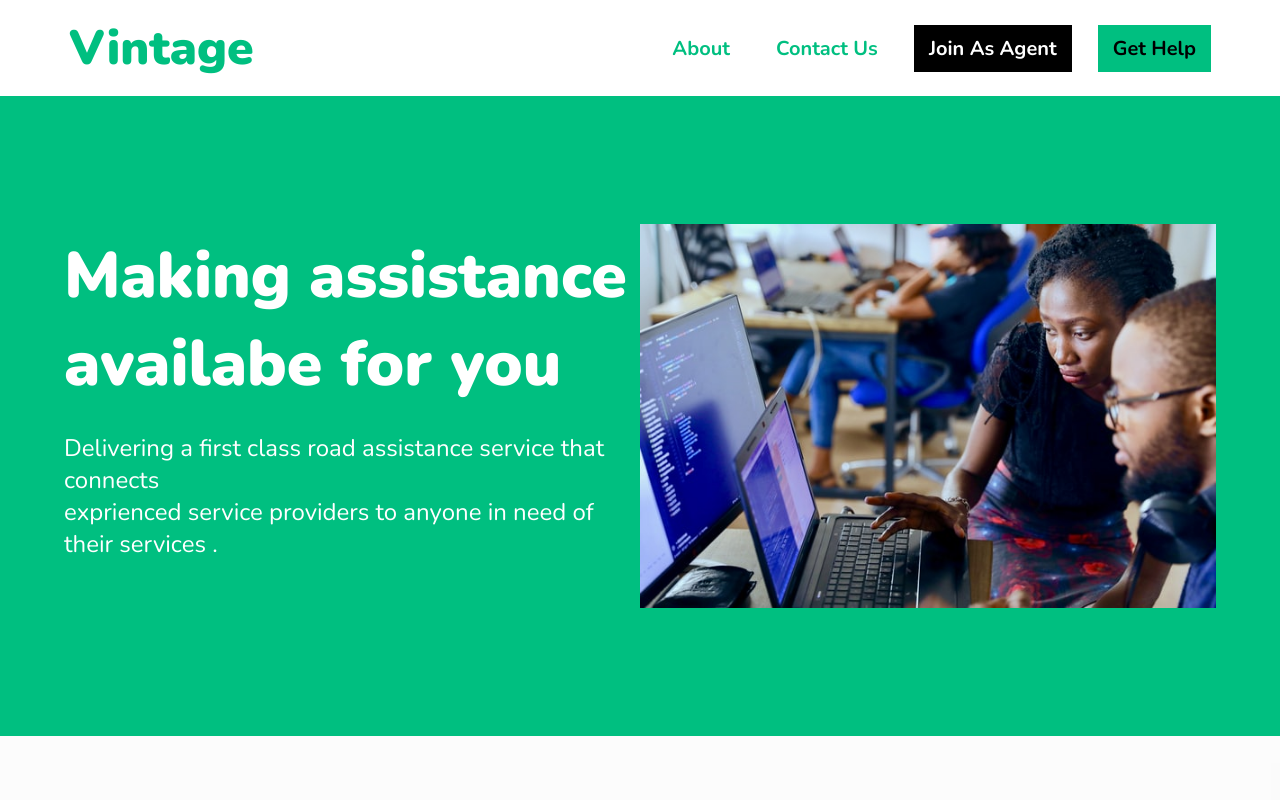
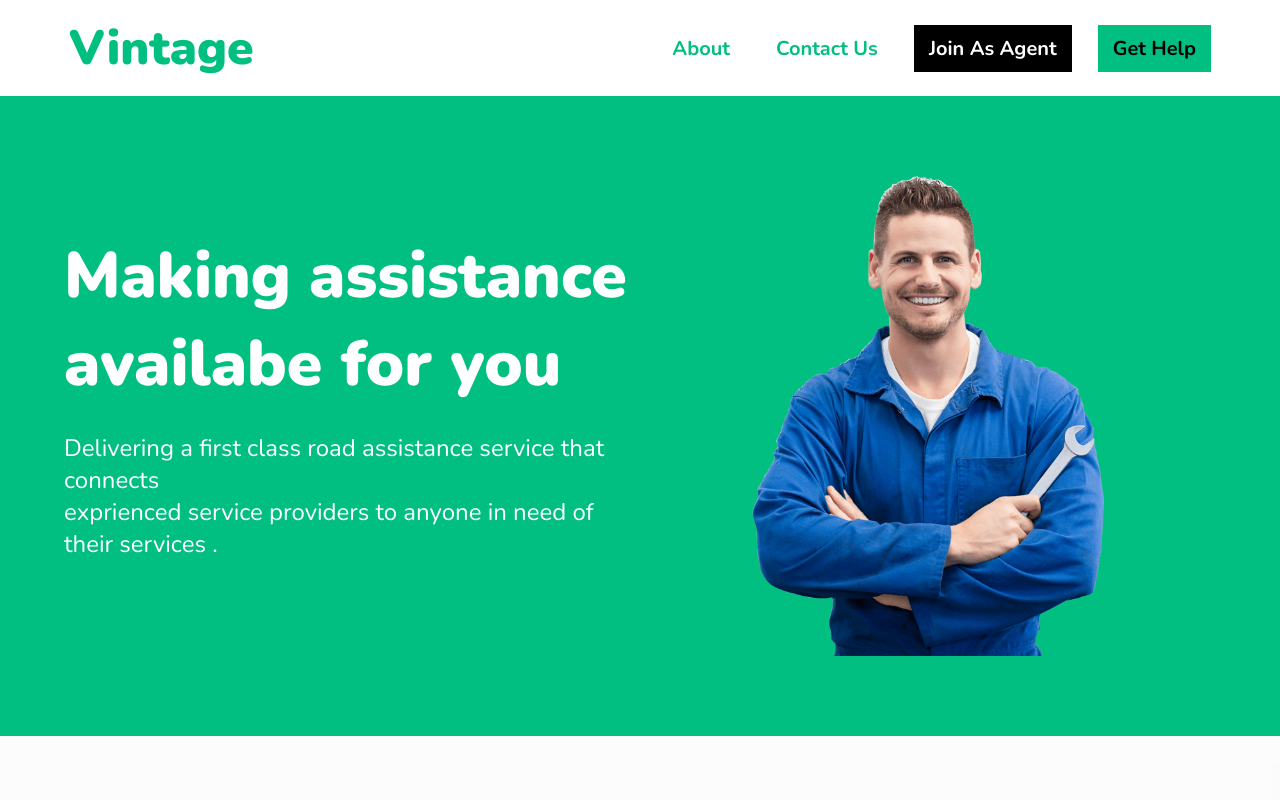
Before and after one commit to lawal-olaotan/Vintage_website, a plain HTML site: page About.html in a window 1280 px wide. Shown: the top 800 px of the page. Drawn offline with nearby package versions, Linux system fonts and the light colour scheme.

Commit message:
picture change

```diff
--- a/style.css
+++ b/style.css
@@ -828,7 +828,7 @@ br{
     }
 
     .about_img{
-        background-image: url(./nesa-by-makers-kwzWjTnDPLk-unsplash.jpg);
+        background-image: url(./klipartz.com.png);
         border-radius: 8px;
     }
 
```
Also changed, not shown: klipartz.com.png (added).
